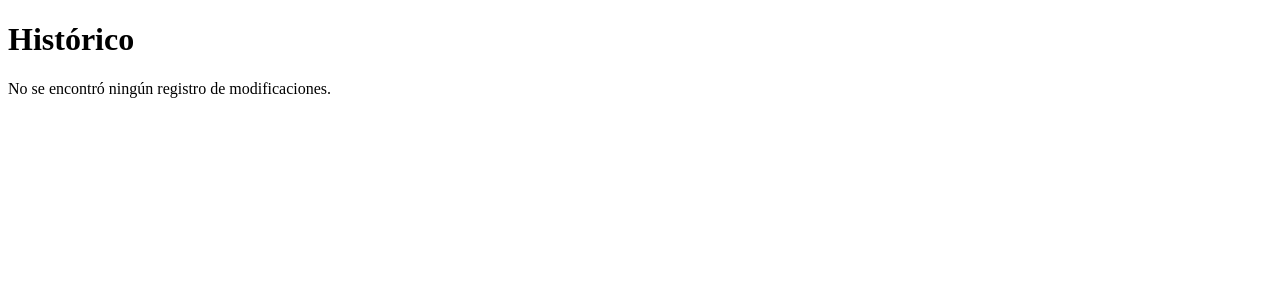
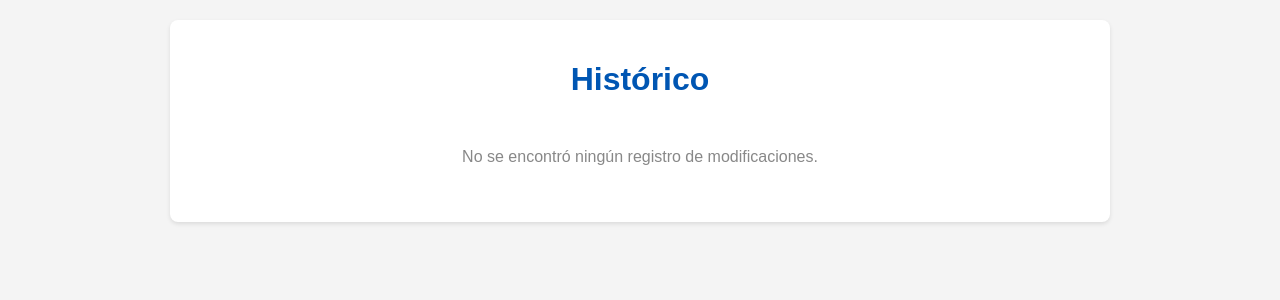
Before and after one commit to Proyecto-Final3MF/COSMOS, a PHP site: page /Hindex.php in a window 1280 px wide. Shown: the top 300 px of the page. Run offline with PHP 8.4, Linux system fonts and the light colour scheme; data that the repository does not hold is empty.

Commit message:
Css denuevo

```diff
--- /dev/null
+++ b/Assets/css/historial.css
@@ -0,0 +1,42 @@
+body {
+            font-family: Arial, sans-serif;
+            margin: 20px;
+            background-color: #f4f4f4;
+            color: #333;
+        }
+        .container {
+            max-width: 900px;
+            margin: 0 auto;
+            background-color: #fff;
+            padding: 20px;
+            border-radius: 8px;
+            box-shadow: 0 2px 4px rgba(0, 0, 0, 0.1);
+        }
+        h1 {
+            color: #0056b3;
+            text-align: center;
+            margin-bottom: 30px;
+        }
+        .historial-item {
+            border-bottom: 1px solid #eee;
+            padding: 15px 0;
+        }
+        .historial-item:last-child {
+            border-bottom: none;
+        }
+        .historial-item p {
+            margin: 5px 0;
+            line-height: 1.6;
+        }
+        .historial-item strong {
+            color: #555;
+        }
+        .data-hora {
+            font-size: 0.9em;
+            color: #777;
+        }
+        .no-records {
+            text-align: center;
+            color: #888;
+            padding: 20px;
+        }
--- a/Views/historial_view.php
+++ b/Views/historial_view.php
@@ -4,6 +4,7 @@
     <meta charset="UTF-8">
     <meta name="viewport" content="width=device-width, initial-scale=1.0">
     <title>Histórico de Modificações</title>
+    <link rel="stylesheet" href="Assets/css/historial.css">
 </head>
 <body>
     <div class="container">
```
